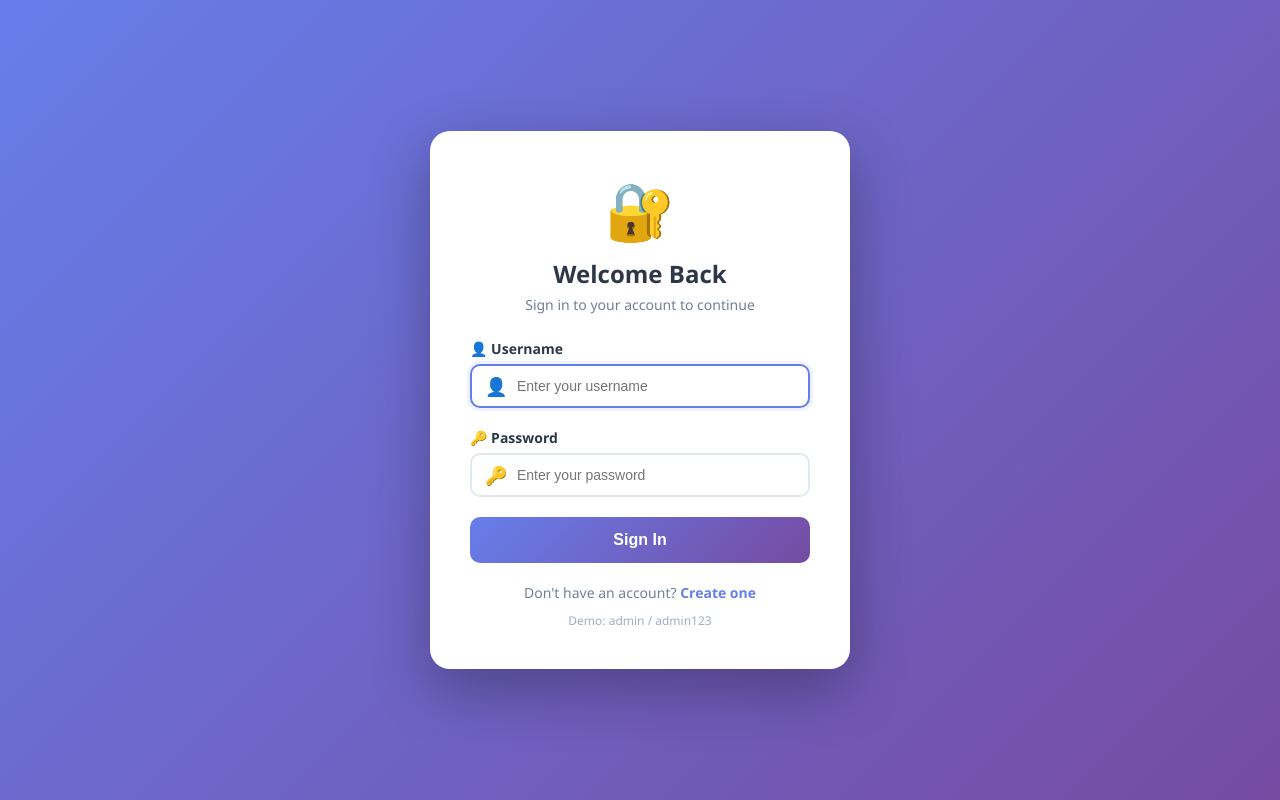
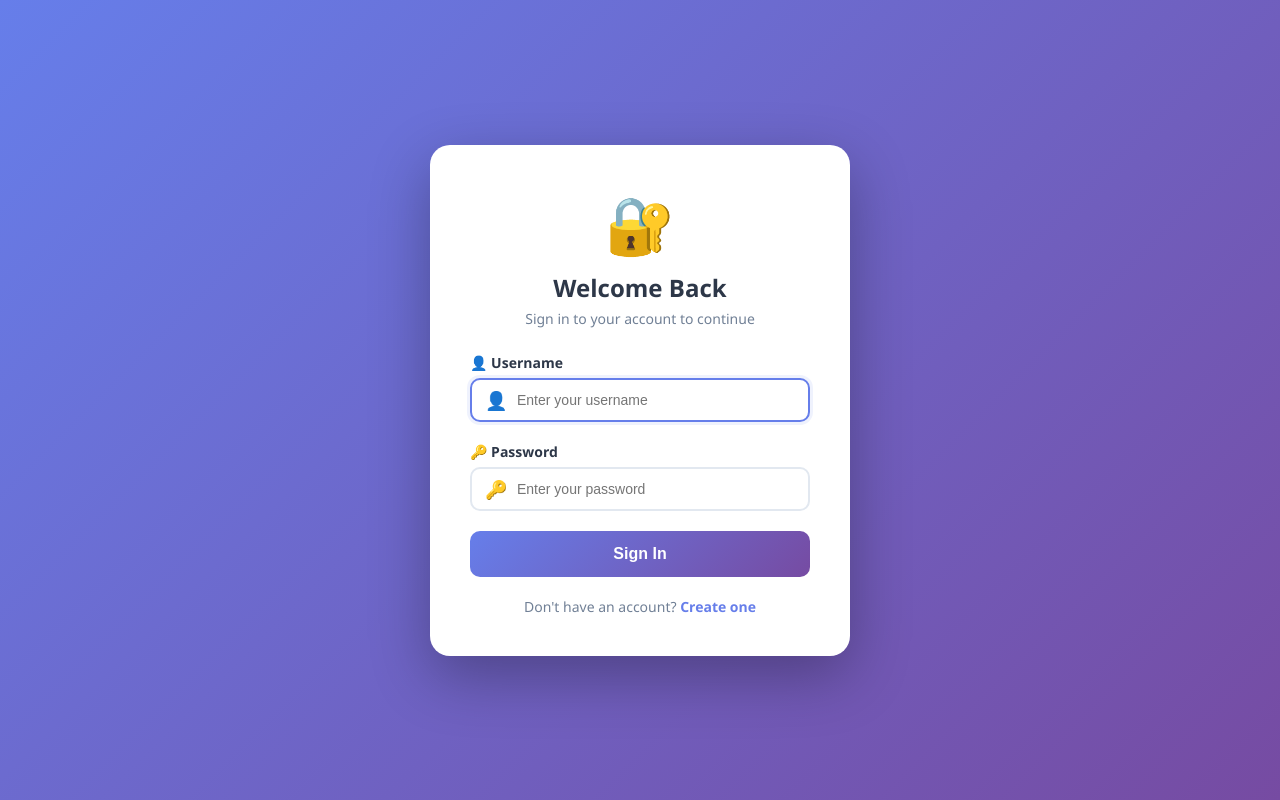
Before and after one commit to rnsdoodi/slip_Genarator, a Flask app: page /login in a window 1280 px wide. Run offline with Flask 3, Linux system fonts and the light colour scheme.

Commit message:
update 15 - PDF Genaration + Enhacment

```diff
--- a/templates/login.html
+++ b/templates/login.html
@@ -143,9 +143,9 @@
             Don't have an account? <a href="{{ url_for('register') }}">Create one</a>
         </div>
 
-        <div class="links" style="margin-top: 10px; font-size: 12px; color: #a0aec0;">
-            Demo: admin / admin123
-        </div>
+<!--        <div class="links" style="margin-top: 10px; font-size: 12px; color: #a0aec0;">-->
+<!--            Demo: admin / admin123-->
+<!--        </div>-->
     </div>
 </body>
 </html>
```
